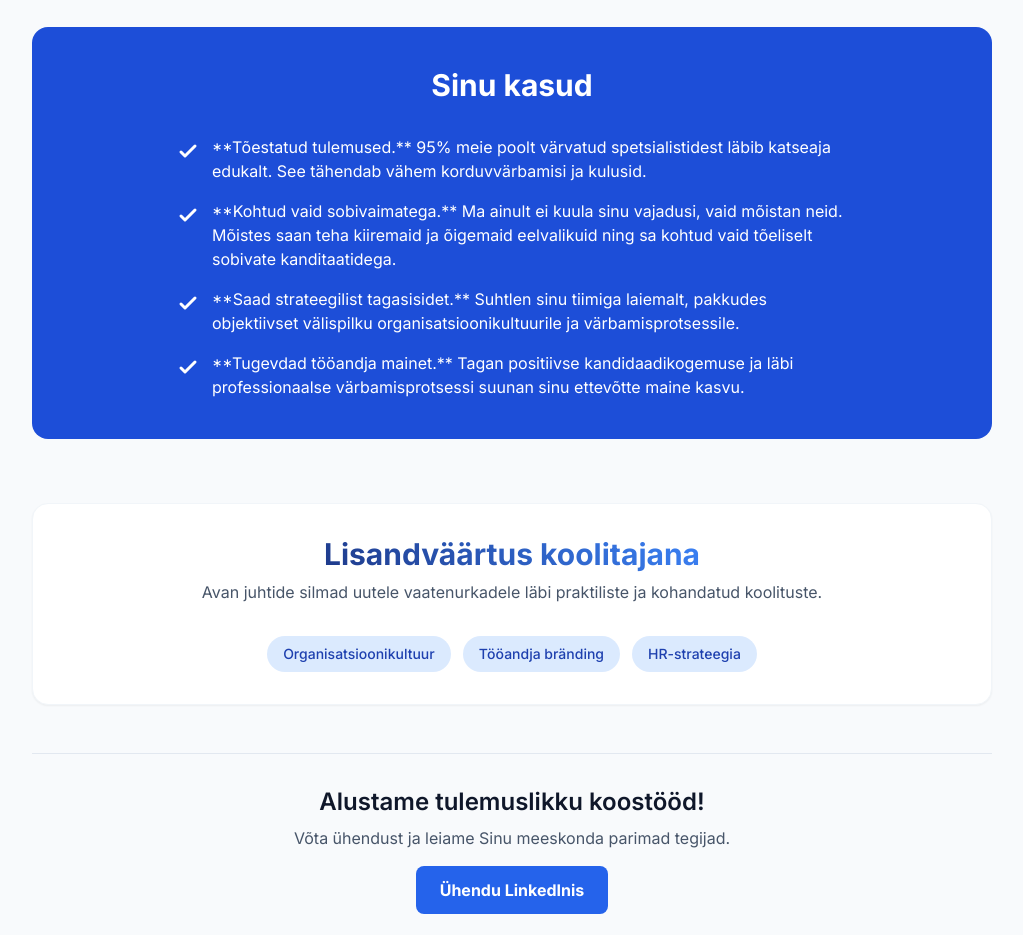
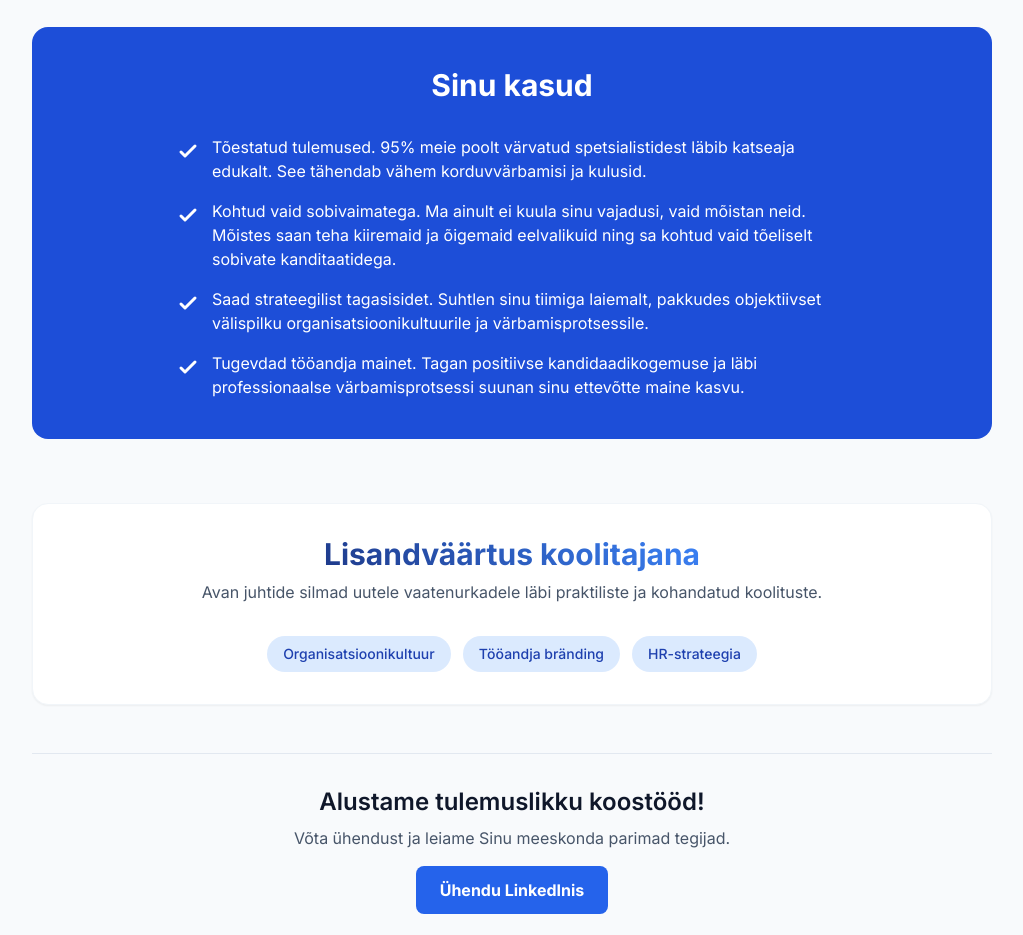
Before and after one commit to jlaudver/laudver_teenused, a plain HTML site: page index.html in a window 1280 px wide. Shown: the part 1140-2075 px from the top of the page, without its empty margins (128-1151 px from the left). Drawn offline with nearby package versions, Linux system fonts and the light colour scheme.

Commit message:
Update index.html

```diff
--- a/index.html
+++ b/index.html
@@ -82,19 +82,19 @@
                 <ul class="space-y-4 max-w-2xl mx-auto">
                     <li class="flex items-start gap-3">
                         <svg xmlns="http://www.w3.org/2000/svg" class="h-6 w-6 flex-shrink-0 mt-1" fill="none" viewBox="0 0 24 24" stroke="currentColor" stroke-width="3"><path stroke-linecap="round" stroke-linejoin="round" d="M5 13l4 4L19 7" /></svg>
-                        <span>**Tõestatud tulemused.** 95% meie poolt värvatud spetsialistidest läbib katseaja edukalt. See tähendab vähem korduvvärbamisi ja kulusid.</span>
+                        <span>Tõestatud tulemused. 95% meie poolt värvatud spetsialistidest läbib katseaja edukalt. See tähendab vähem korduvvärbamisi ja kulusid.</span>
                     </li>
                     <li class="flex items-start gap-3">
                         <svg xmlns="http://www.w3.org/2000/svg" class="h-6 w-6 flex-shrink-0 mt-1" fill="none" viewBox="0 0 24 24" stroke="currentColor" stroke-width="3"><path stroke-linecap="round" stroke-linejoin="round" d="M5 13l4 4L19 7" /></svg>
-                        <span>**Kohtud vaid sobivaimatega.** Ma ainult ei kuula sinu vajadusi, vaid mõistan neid. Mõistes saan teha kiiremaid ja õigemaid eelvalikuid ning sa kohtud vaid tõeliselt sobivate kanditaatidega.</span>
+                        <span>Kohtud vaid sobivaimatega. Ma ainult ei kuula sinu vajadusi, vaid mõistan neid. Mõistes saan teha kiiremaid ja õigemaid eelvalikuid ning sa kohtud vaid tõeliselt sobivate kanditaatidega.</span>
                     </li>
                     <li class="flex items-start gap-3">
                         <svg xmlns="http://www.w3.org/2000/svg" class="h-6 w-6 flex-shrink-0 mt-1" fill="none" viewBox="0 0 24 24" stroke="currentColor" stroke-width="3"><path stroke-linecap="round" stroke-linejoin="round" d="M5 13l4 4L19 7" /></svg>
-                        <span>**Saad strateegilist tagasisidet.** Suhtlen sinu tiimiga laiemalt, pakkudes objektiivset välispilku organisatsioonikultuurile ja värbamisprotsessile.</span>
+                        <span>Saad strateegilist tagasisidet. Suhtlen sinu tiimiga laiemalt, pakkudes objektiivset välispilku organisatsioonikultuurile ja värbamisprotsessile.</span>
                     </li>
                     <li class="flex items-start gap-3">
                         <svg xmlns="http://www.w3.org/2000/svg" class="h-6 w-6 flex-shrink-0 mt-1" fill="none" viewBox="0 0 24 24" stroke="currentColor" stroke-width="3"><path stroke-linecap="round" stroke-linejoin="round" d="M5 13l4 4L19 7" /></svg>
-                        <span>**Tugevdad tööandja mainet.** Tagan positiivse kandidaadikogemuse ja läbi professionaalse värbamisprotsessi suunan sinu ettevõtte maine kasvu.</span>
+                        <span>Tugevdad tööandja mainet. Tagan positiivse kandidaadikogemuse ja läbi professionaalse värbamisprotsessi suunan sinu ettevõtte maine kasvu.</span>
                     </li>
                 </ul>
             </section>
```
